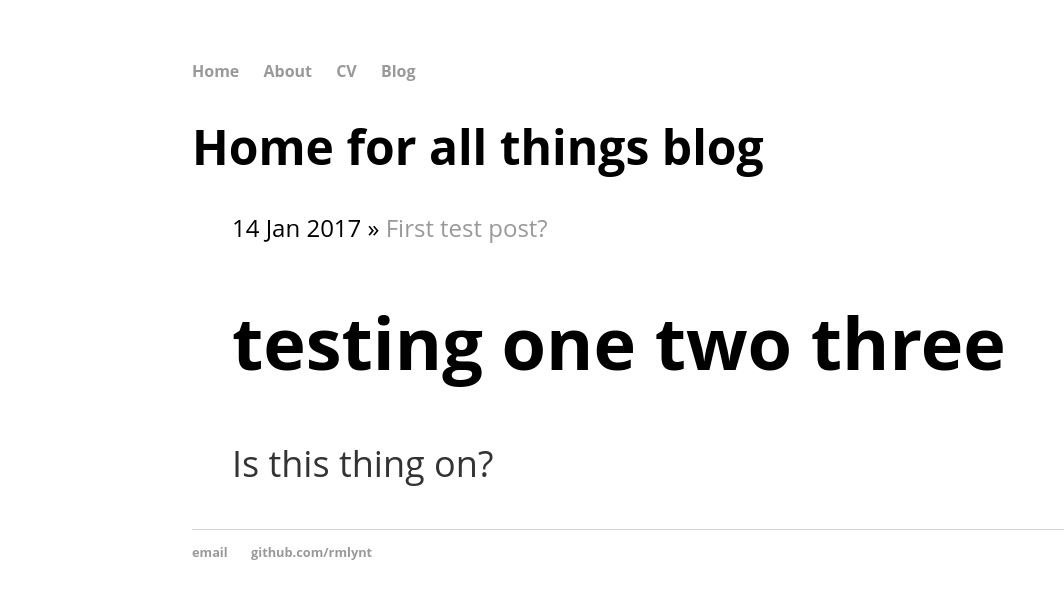
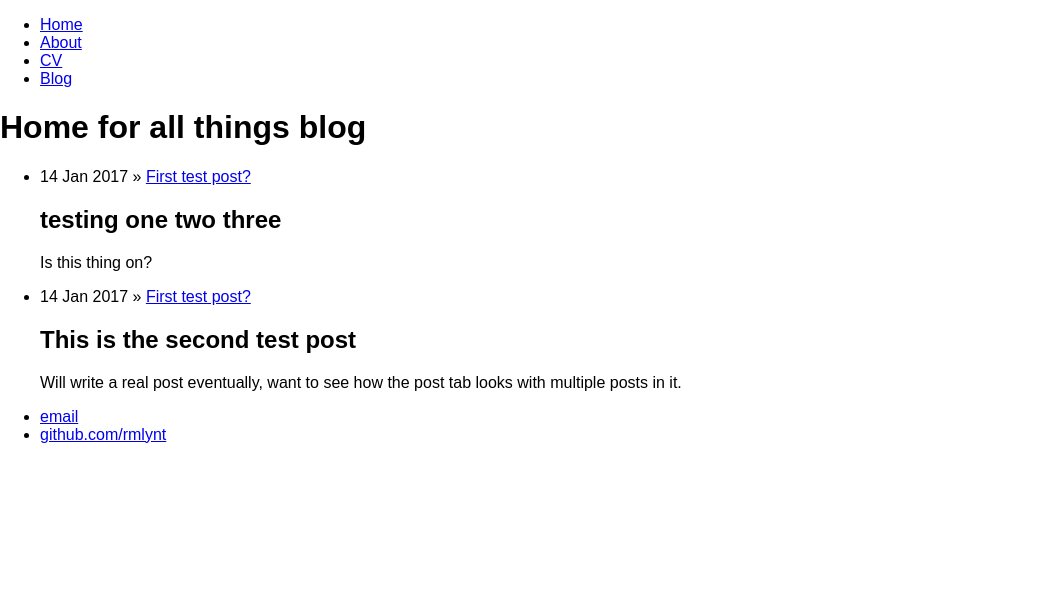
Before and after one commit to rmlynt/rmlynt.github.io, a Jekyll site: the page built from blog/index.html, in a window 1280 px wide. Shown: the top 599 px of the page, without its empty margins (0-1064 px from the left). Built offline with Jekyll 4.4.1, drawn with Linux system fonts in a browser that asks for light colours.

Commit message:
Created new page structure
Added head, page-header, and page-footer includes to clean up main
pages. Changed main.css significantly, added normalize.css. Added
second post to see what it looks like.

```diff
--- a/_config.yml
+++ b/_config.yml
@@ -3,3 +3,7 @@
 permalink: /blog/:year/:month/:day/:title
 pagination: 5
 paginate_path: /blog/page:num
+timezone:     America/New_York
+author:
+  name:       Ryan Lynt
+  url:        http://rmlynt.com
--- /dev/null
+++ b/_includes/head.html
@@ -0,0 +1,10 @@
+<head>
+  <meta charset="UTF-8">
+  <title>{{ site.title }}</title>
+  <meta name="viewport" content="width=device-width, initial-scale=1">
+  <meta name="theme-color" content="#157878">
+  <link rel="stylesheet" href="{{ site.baseurl }}/css/normalize.css">
+  <link href='https://fonts.googleapis.com/css?family=Open+Sans:400,700' rel='stylesheet' type='text/css'>
+  <link rel="stylesheet" href="{{ site.baseurl }}/css/main.css">
+  <link rel="shortcut icon" href="/assets/favicon.ico">
+</head>
--- /dev/null
+++ b/_includes/page-footer.html
@@ -0,0 +1,6 @@
+<footer>
+  <ul>
+      <li><a href="mailto:ryan.lynt@gmail.com">email</a></li>
+      <li><a href="https://github.com/rmlynt">github.com/rmlynt</a></li>
+  </ul>
+</footer>
--- /dev/null
+++ b/_includes/page-header.html
@@ -0,0 +1,8 @@
+<nav>
+    <ul>
+        <li><a href="/">Home</a></li>
+        <li><a href="/about">About</a></li>
+        <li><a href="/cv">CV</a></li>
+        <li><a href="/blog">Blog</a></li>
+    </ul>
+</nav>
--- a/_layouts/default.html
+++ b/_layouts/default.html
@@ -1,30 +1,17 @@
 <!DOCTYPE html>
 	<html>
-		<head>
-			<title>{{ page.title }}</title>
-			<!-- link to main stylesheet -->
-			<link rel="stylesheet" type="text/css" href="/css/main.css">
-			<link rel="shortcut icon" href="/assets/favicon.ico">
-		</head>
+		{% include head.html %}
 		<body>
-			<nav>
-	    		<ul>
-	        		<li><a href="/">Home</a></li>
-		        	<li><a href="/about">About</a></li>
-	        		<li><a href="/cv">CV</a></li>
-	        		<li><a href="/blog">Blog</a></li>
-	    		</ul>
-			</nav>
-			<div class="container">
+
+			{% include page-header.html %}
+
+			<div class="main-content">
 
 			{{ content }}
 
 			</div><!-- /.container -->
-			<footer>
-	    		<ul>
-	        		<li><a href="mailto:ryan.lynt@gmail.com">email</a></li>
-	        		<li><a href="https://github.com/rmlynt">github.com/rmlynt</a></li>
-				</ul>
-			</footer>
+
+			{% include page-footer.html %}
+
 		</body>
 	</html>
--- /dev/null
+++ b/_posts/2017-01-14-Second-test-post.md
@@ -0,0 +1,8 @@
+---
+layout: post
+title: "First test post?"
+date: 2017-01-14
+---
+
+## This is the second test post
+Will write a real post eventually, want to see how the post tab looks with multiple posts in it.
--- a/css/main.css
+++ b/css/main.css
@@ -1,42 +1,22 @@
+* {
+  box-sizing: border-box; }
+
 body {
-    margin: 60px auto;
-    width: 70%;
-    font-family: "Open Sans", "Helvetica Neue", Helvetica, Arial, sans-serif;
+  padding: 0;
 }
 nav ul, footer ul {
-    padding: 0px;
-    list-style: none;
-    font-weight: bold;
 }
 nav ul li, footer ul li {
-    display: inline;
-    margin-right: 20px;
-}
-a {
-    text-decoration: none;
-    color: #999;
-}
-a:hover {
-    text-decoration: underline;
 }
 h1 {
-    font-size: 3em;
 }
 p {
-    font-size: 1.5em;
-    line-height: 1.4em;
-    color: #333;
 }
 footer {
-    border-top: 1px solid #d5d5d5;
-    font-size: .8em;
-}
 
 ul.posts {
     margin: 20px auto 40px;
     font-size: 1.5em;
 }
 
-ul.posts li {
-    list-style: none;
 }
```
Also changed, not shown: _posts/2017-01-14-first-test-post.md (+15 -1 lines), css/normalize.css (added).
